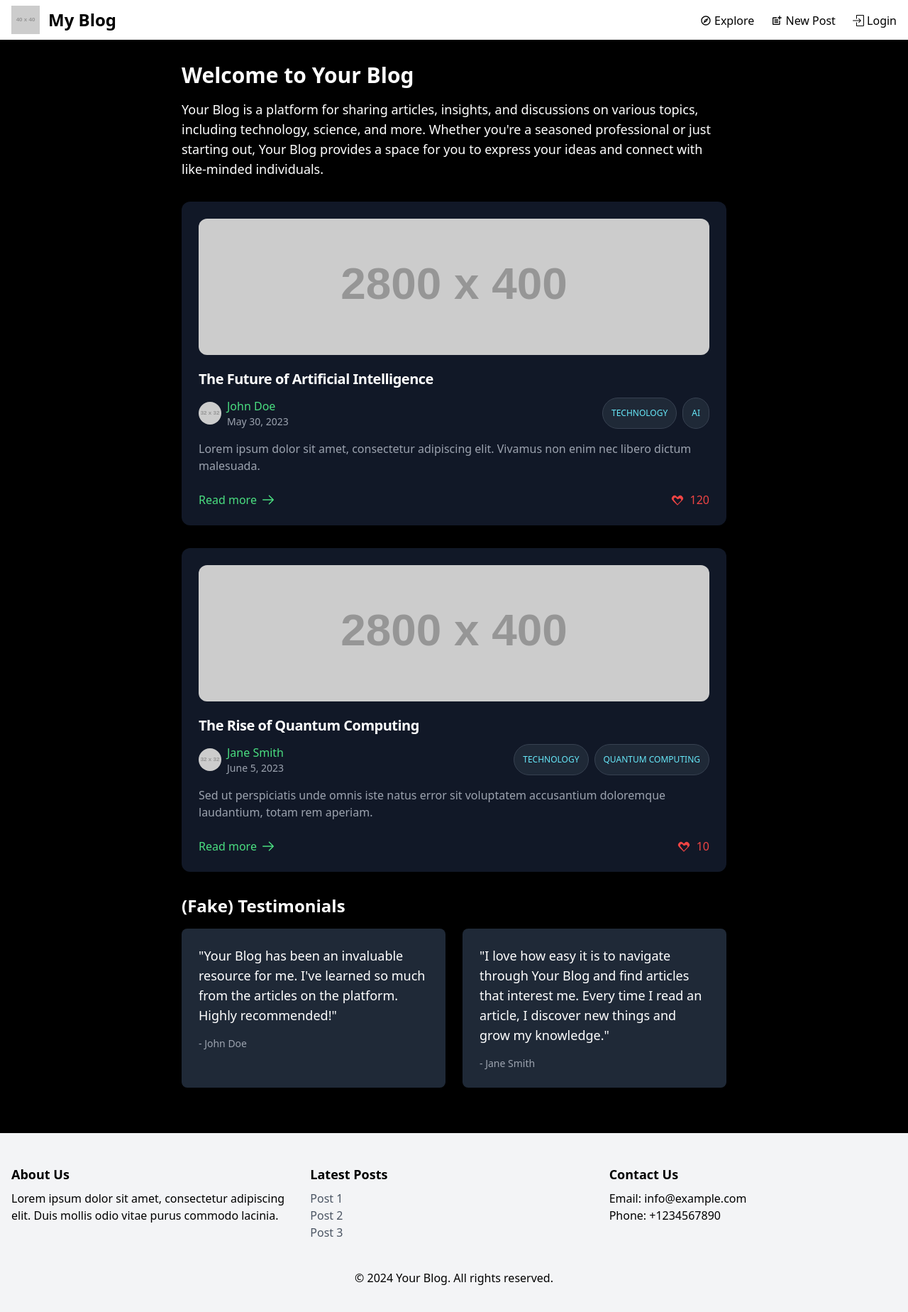
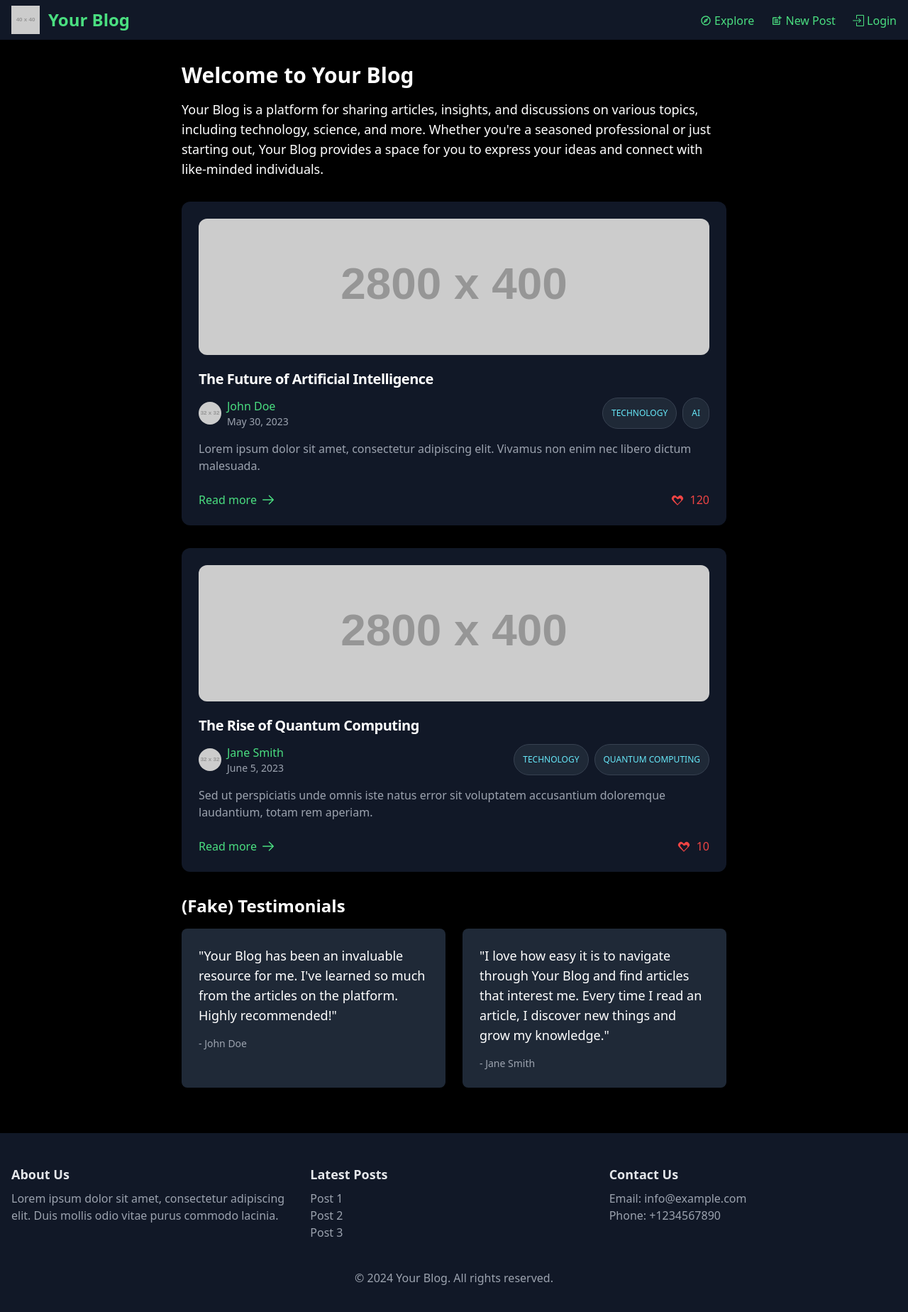
Before and after one commit to Julobulo/MERN-Blog-Platform-with-User-Authentication-and-Admin-Panel, a React (Vite) app in the folder frontend/: page / in a window 1280 px wide. Shown: the top 1848 px of the page at 71% size. Built offline with nearby package versions, Linux system fonts and the light colour scheme.

Commit message:
Style change to black theme
Changed style from blue, white and grey to full black and sometimes green.

```diff
--- a/frontend/src/components/Footer.jsx
+++ b/frontend/src/components/Footer.jsx
@@ -1,37 +1,50 @@
-
 import React from "react";
 
 const Footer = () => {
   return (
-	<footer className="bg-gray-100 py-6">
+    <footer className="bg-gray-900 py-6">
       <div className="container mx-auto px-4 flex flex-col justify-between">
         <div className="sm:my-5">
           <div className="grid grid-cols-1 sm:grid-cols-2 md:grid-cols-3 gap-4">
             <div className="mb-4 sm:mb-0">
-          <h2 className="text-lg font-semibold mb-2">About Us</h2>
-          <p>Lorem ipsum dolor sit amet, consectetur adipiscing elit. Duis mollis odio vitae purus commodo lacinia.</p>
+              <h2 className="text-lg font-semibold mb-2 text-gray-200">About Us</h2>
+              <p className="text-gray-400">
+                Lorem ipsum dolor sit amet, consectetur adipiscing elit. Duis mollis odio vitae purus commodo lacinia.
+              </p>
             </div>
             <div className="mb-4 sm:mb-0">
-          <h2 className="text-lg font-semibold mb-2">Latest Posts</h2>
+              <h2 className="text-lg font-semibold mb-2 text-gray-200">Latest Posts</h2>
               <ul>
-            <li><a href="#" className="text-gray-600 hover:text-gray-800">Post 1</a></li>
-            <li><a href="#" className="text-gray-600 hover:text-gray-800">Post 2</a></li>
-            <li><a href="#" className="text-gray-600 hover:text-gray-800">Post 3</a></li>
+                <li>
+                  <a href="#" className="text-gray-400 hover:text-gray-200">
+                    Post 1
+                  </a>
+                </li>
+                <li>
+                  <a href="#" className="text-gray-400 hover:text-gray-200">
+                    Post 2
+                  </a>
+                </li>
+                <li>
+                  <a href="#" className="text-gray-400 hover:text-gray-200">
+                    Post 3
+                  </a>
+                </li>
               </ul>
             </div>
             <div>
-          <h2 className="text-lg font-semibold mb-2">Contact Us</h2>
-          <p>Email: info@example.com</p>
-          <p>Phone: +1234567890</p>
+              <h2 className="text-lg font-semibold mb-2 text-gray-200">Contact Us</h2>
+              <p className="text-gray-400">Email: info@example.com</p>
+              <p className="text-gray-400">Phone: +1234567890</p>
             </div>
           </div>
         </div>
         <div className="text-center mt-auto sm:my-5">
-      <p>&copy; 2024 Your Blog. All rights reserved.</p>
+          <p className="text-gray-400">&copy; 2024 Your Blog. All rights reserved.</p>
         </div>
       </div>
     </footer>
-  )
-}
+  );
+};
 
-export default Footer
+export default Footer;
--- a/frontend/src/components/Navbar.jsx
+++ b/frontend/src/components/Navbar.jsx
@@ -12,21 +12,21 @@ const NavigationBar = () => {
   };
 
   return (
-    <nav className="bg-base-100 shadow-md">
+    <nav className="bg-gray-900 shadow-md">
         <div className="container mx-auto px-4 py-2 flex justify-between items-center">
             <div className="flex items-center">
                 <img src="https://via.placeholder.com/40" alt="Logo" className="mr-3 hidden sm:block" />
-          <span className="text-2xl font-bold text-secondary">My Blog</span>
+                <span className="text-2xl font-bold text-green-400">Your Blog</span>
             </div>
             <div className="hidden sm:flex space-x-6 flex-grow justify-end">
-          <Link to="/blog" className="btn btn-ghost text-primary"><MdOutlineExplore className='inline align-middle'/> <span className='align-middle'>Explore</span></Link>
-          <Link to="/create" className="btn btn-ghost text-primary"><MdOutlinePostAdd className='inline align-middle'/> <span className='align-middle'>New Post</span></Link>
-          <Link to="/login" className="btn btn-ghost text-primary"><SlLogin className='inline align-middle'/> <span className='align-middle'>Login</span></Link>
+                <Link to="/blog" className="btn btn-ghost text-green-400"><MdOutlineExplore className='inline align-middle' /> <span className='align-middle'>Explore</span></Link>
+                <Link to="/create" className="btn btn-ghost text-green-400"><MdOutlinePostAdd className='inline align-middle' /> <span className='align-middle'>New Post</span></Link>
+                <Link to="/login" className="btn btn-ghost text-green-400"><SlLogin className='inline align-middle' /> <span className='align-middle'>Login</span></Link>
             </div>
             <div className="sm:hidden">
                 <button
                     onClick={toggleMenu}
-            className="text-primary focus:outline-none"
+                    className="text-green-400 focus:outline-none"
                 >
                     <svg className="w-6 h-6" fill="none" stroke="currentColor" viewBox="0 0 24 24" xmlns="http://www.w3.org/2000/svg">
                         <path strokeLinecap="round" strokeLinejoin="round" strokeWidth="2" d={isOpen ? "M6 18L18 6M6 6l12 12" : "M4 6h16M4 12h16M4 18h16"}></path>
@@ -35,11 +35,11 @@ const NavigationBar = () => {
             </div>
         </div>
         {isOpen && (
-        <div className="sm:hidden bg-base-100 shadow-md">
+            <div className="sm:hidden bg-gray-900 shadow-md">
                 <div className="px-2 pt-2 pb-3 space-y-1">
-            <Link to="/blog" className="block px-3 py-2 rounded-md text-base font-medium text-primary"><MdOutlineExplore className='inline align-middle'/> <span className='align-middle'>Explore</span></Link>
-            <Link to="/create" className="block px-3 py-2 rounded-md text-base font-medium text-primary"><MdOutlinePostAdd className='inline align-middle'/> <span className='align-middle'>New Post</span></Link>
-            <Link to="/login" className="block px-3 py-2 rounded-md text-base font-medium text-primary"><SlLogin className='inline align-middle'/> <span className='align-middle'>Login</span></Link>
+                    <Link to="/blog" className="block px-3 py-2 rounded-md text-base font-medium text-green-400"><MdOutlineExplore className='inline align-middle' /> <span className='align-middle'>Explore</span></Link>
+                    <Link to="/create" className="block px-3 py-2 rounded-md text-base font-medium text-green-400"><MdOutlinePostAdd className='inline align-middle' /> <span className='align-middle'>New Post</span></Link>
+                    <Link to="/login" className="block px-3 py-2 rounded-md text-base font-medium text-green-400"><SlLogin className='inline align-middle' /> <span className='align-middle'>Login</span></Link>
                 </div>
             </div>
         )}
```
Also changed, not shown: frontend/src/assets/Your_logo_here.webp (added). Lines whose indentation alone changed are shown as unchanged.
